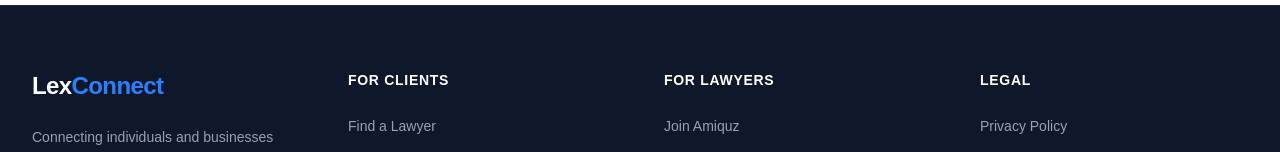
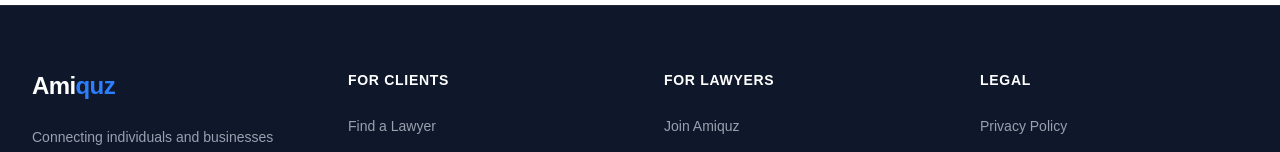
Before and after one commit to Gaurav817817/legaltech-startup, a Next.js app: page / in a window 1280 px wide. Shown: the part 1369-1521 px from the top of the page. Built offline with nearby package versions, Linux system fonts and the light colour scheme.

Commit message:
Update brand name from 'LexConnect' to 'Amiquz'

```diff
--- a/src/components/layout/Footer.tsx
+++ b/src/components/layout/Footer.tsx
@@ -9,9 +9,9 @@
           {/* Brand Column */}
           <div className="md:col-span-1">
             <Link href="/" className="flex items-center gap-2 mb-6 group">
-              <span className="font-extrabold text-2xl text-white tracking-tight">
-                Lex<span className="text-blue-500">Connect</span>
-              </span>
+             <span className="font-extrabold text-2xl text-white tracking-tight">
+  Ami<span className="text-blue-500">quz</span>
+</span>
             </Link>
             <p className="text-gray-400 text-sm leading-relaxed">
               Connecting individuals and businesses with top-tier, verified legal professionals.
```
